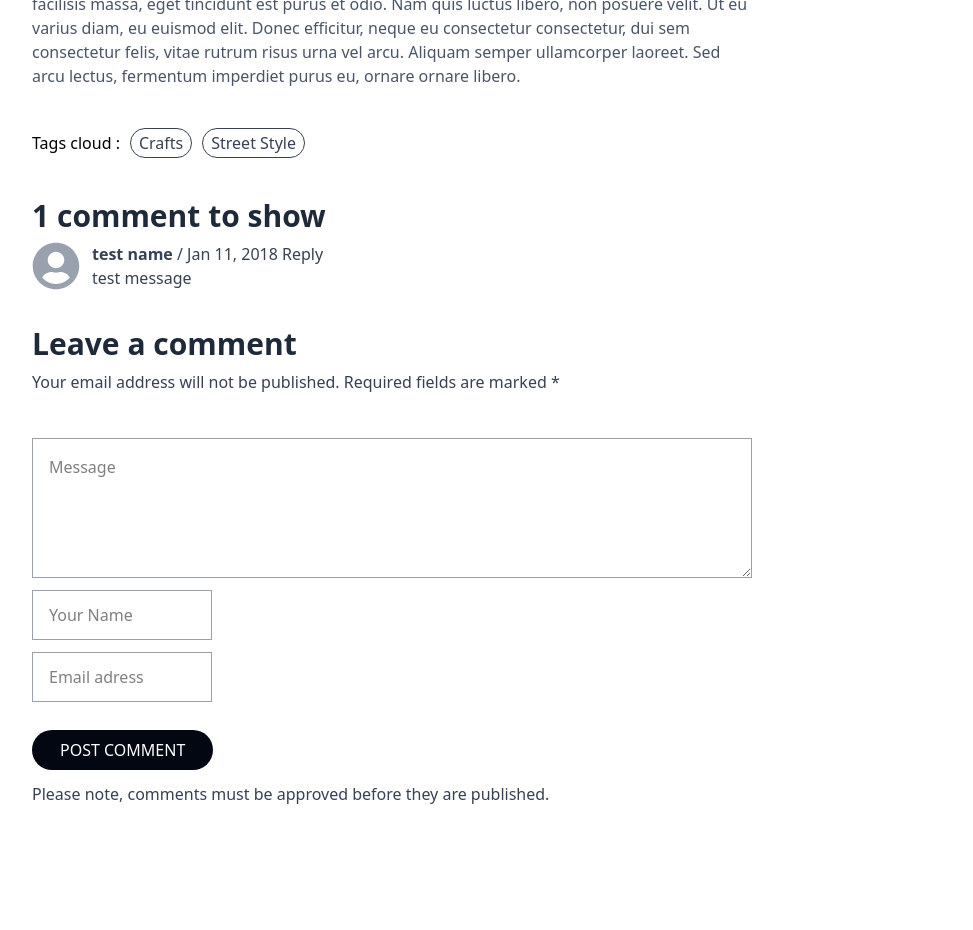
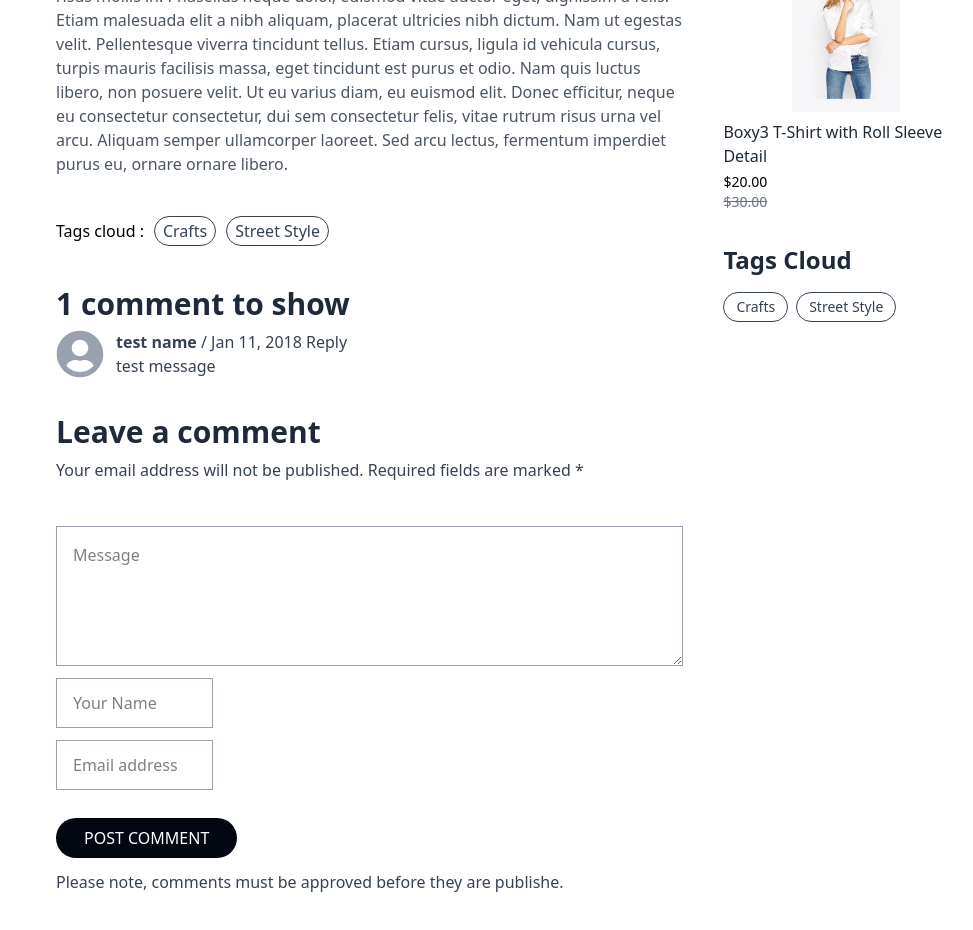
Before and after one commit to SalmaMasioub/SalmaMasioub_Final_Project_React, a React (Vite) app in the folder fashe/: page /blogs/blog1 in a window 1280 px wide. Shown: the part 840-1770 px from the top of the page, without its empty margins (288-1261 px from the left). Built offline with nearby package versions, Linux system fonts and the light colour scheme.

Commit message:
add side bar in details

```diff
--- a/fashe/src/App.jsx
+++ b/fashe/src/App.jsx
@@ -24,7 +24,6 @@ const App = () => {
             </Routes>
           </div>
         </div>
-
         </ProductProvider>
     );
 };
--- a/fashe/src/layout/blogdetails.jsx
+++ b/fashe/src/layout/blogdetails.jsx
@@ -2,9 +2,10 @@ import React from 'react';
 import { useParams } from 'react-router-dom';
 import { blogs } from '../data/blogs';
 import { FaUserCircle } from "react-icons/fa";
+import BlogSide from '../pages/home/components/blogside';
 
 const BlogDetails = () => {
-  const { name} = useParams()
+  const { name } = useParams()
 
   const blog = blogs.find(b => b.name === name)
 
@@ -12,14 +13,15 @@ const BlogDetails = () => {
 
   return (
 
+    <div className="flex flex-col lg:flex-row gap-10 px-6 py-10 max-w-7xl mx-auto">
 
-   <div className="w-[75%]">
+      <div className="w-full lg:w-[75%]">
         <img src={blog.image} alt={blog.title} className="w-full h-96 object-cover rounded mb-6" />
         <h1 className="text-4xl mb-6 font-light text-gray-800">{blog.title}</h1>
-      <p className='pb-8 text-gray-600 '>{blog.miniDesc}</p>
-      <p className=" text-gray-600 ">{blog.desc}</p>
+        <p className='pb-8 text-gray-600'>{blog.miniDesc}</p>
+        <p className="text-gray-600">{blog.desc}</p>
 
-      <div className="flex gap-2.5 items-center mt-10 mb-10 ">
+        <div className="flex gap-2.5 items-center mt-10 mb-10">
           <p className="">Tags cloud :</p>
           <p className="text-gray-700 px-2 py-0.5 border border-gray-700 rounded-4xl">Crafts</p>
           <p className="text-gray-700 px-2 py-0.5 border border-gray-700 rounded-4xl">Street Style</p>
@@ -29,29 +31,34 @@ const BlogDetails = () => {
         <div className="flex gap-3 mb-9">
           <FaUserCircle className='text-5xl text-gray-400' />
           <div>
- <p className="font-light text-gray-700"> <span className="font-semibold text-gray-700">test name</span> / Jan 11, 2018 Reply</p>
+
+            <p className="font-light text-gray-700">
+              <span className="font-semibold text-gray-700">test name</span> / Jan 11, 2018 Reply
+            </p>
             <p className="font-light text-gray-700">test message</p>
           </div>
         </div>
+
         <h1 className="font-semibold text-3xl text-gray-800 pb-2">Leave a comment</h1>
-
- <p className="font-light text-gray-700 mb-11"> Your email address will not be published. Required fields are marked *</p>
+        <p className="font-light text-gray-700 mb-11">
+          Your email address will not be published. Required fields are marked * </p>
 
         <form action="" className='flex flex-col gap-3 items-start mb-20'>
-
-<textarea  placeholder='Message'  className="border border-gray-400 w-full h-35 p-4"></textarea>
+          <textarea placeholder='Message' className="border border-gray-400 w-full h-35 p-4" />
           <input className="py-3 px-4 border border-gray-400 w-1/4" placeholder='Your Name' />
-<input className="py-3 px-4 border border-gray-400 w-1/4" placeholder='Email adress' />
-
-<button type="button" className="mt-4 bg-gray-950 px-7 py-2 rounded-4xl text-white hover:bg-red-700 ">POST COMMENT</button>
- <p className="font-light text-gray-700 mb-11">Please note, comments must be approved before they are published.</p>
-
+          <input className="py-3 px-4 border border-gray-400 w-1/4" placeholder='Email address' />
+          <button type="button" className="mt-4 bg-gray-950 px-7 py-2 rounded-4xl text-white hover:bg-red-700">
+            POST COMMENT
+          </button>
+          <p className="font-light text-gray-700 mb-11">
+            Please note, comments must be approved before they are publishe.</p>
         </form>
-
       </div>
 
-
-
+      <div >
+        <BlogSide />
+      </div>
+    </div>
   );
 };
 
--- /dev/null
+++ b/fashe/src/pages/home/components/blogside.jsx
@@ -0,0 +1,51 @@
+import React from 'react';
+import { products } from '../../../data/products';
+import { Link } from 'react-router-dom';
+
+
+
+
+
+
+
+
+
+const BlogSide = () => {
+  return (
+
+    <div className="w-full ">
+
+      <div>
+        <h2 className="text-2xl font-semibold mb-4 text-gray-800">Featured Products</h2>
+        <div className="flex flex-col gap-4">
+          {products.slice(0, 4).map((e) => (
+            <div key={e.id}>
+              <img src={e.image} alt={e.title} className="w-full h-36 object-contain mb-2" />
+              <Link
+                to={`/details/${e.title}`}
+                className="text-md mb-1 block font-medium text-gray-800 hover:text-red-700">
+                {e.title}
+              </Link>
+
+              <p className="text-sm text-black">{e.price}</p>
+              {e.oldprice && (
+                <p className="text-sm line-through text-gray-500">{e.oldprice}</p>
+              )}
+            </div> ))}
+
+        </div>
+
+      </div>
+
+      <div className="mt-8">
+        <h2 className="text-2xl font-semibold mb-4 text-gray-800">Tags Cloud</h2>
+        <div className="flex flex-wrap gap-2">
+          <p className="text-gray-700 px-3 py-1 border border-gray-700 rounded-full text-sm">Crafts</p>
+          <p className="text-gray-700 px-3 py-1 border border-gray-700 rounded-full text-sm">Street Style</p>
+        </div>
+      </div>
+    </div>
+  );
+};
+
+export default BlogSide;
```
Lines whose indentation alone changed are shown as unchanged.
